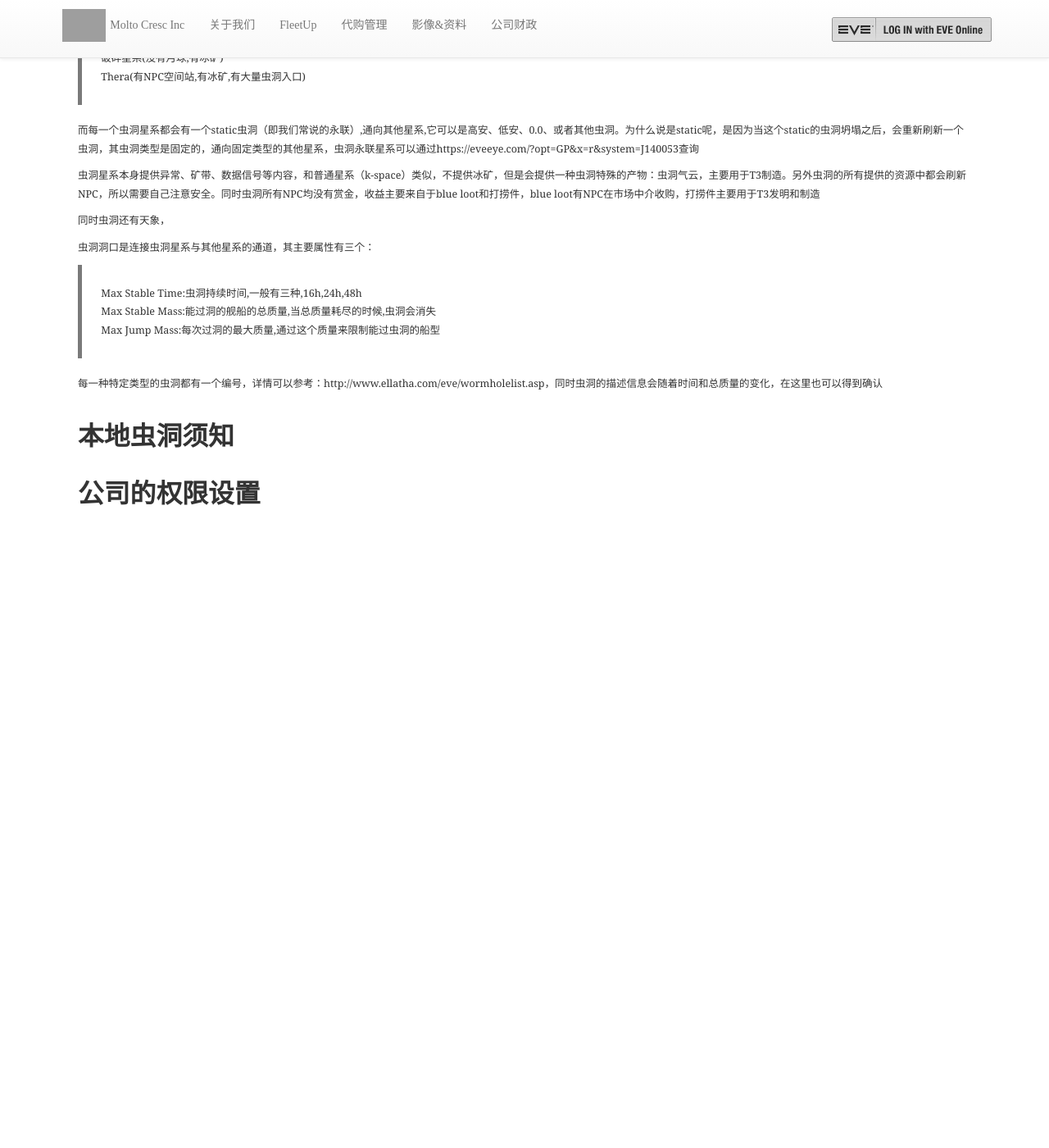
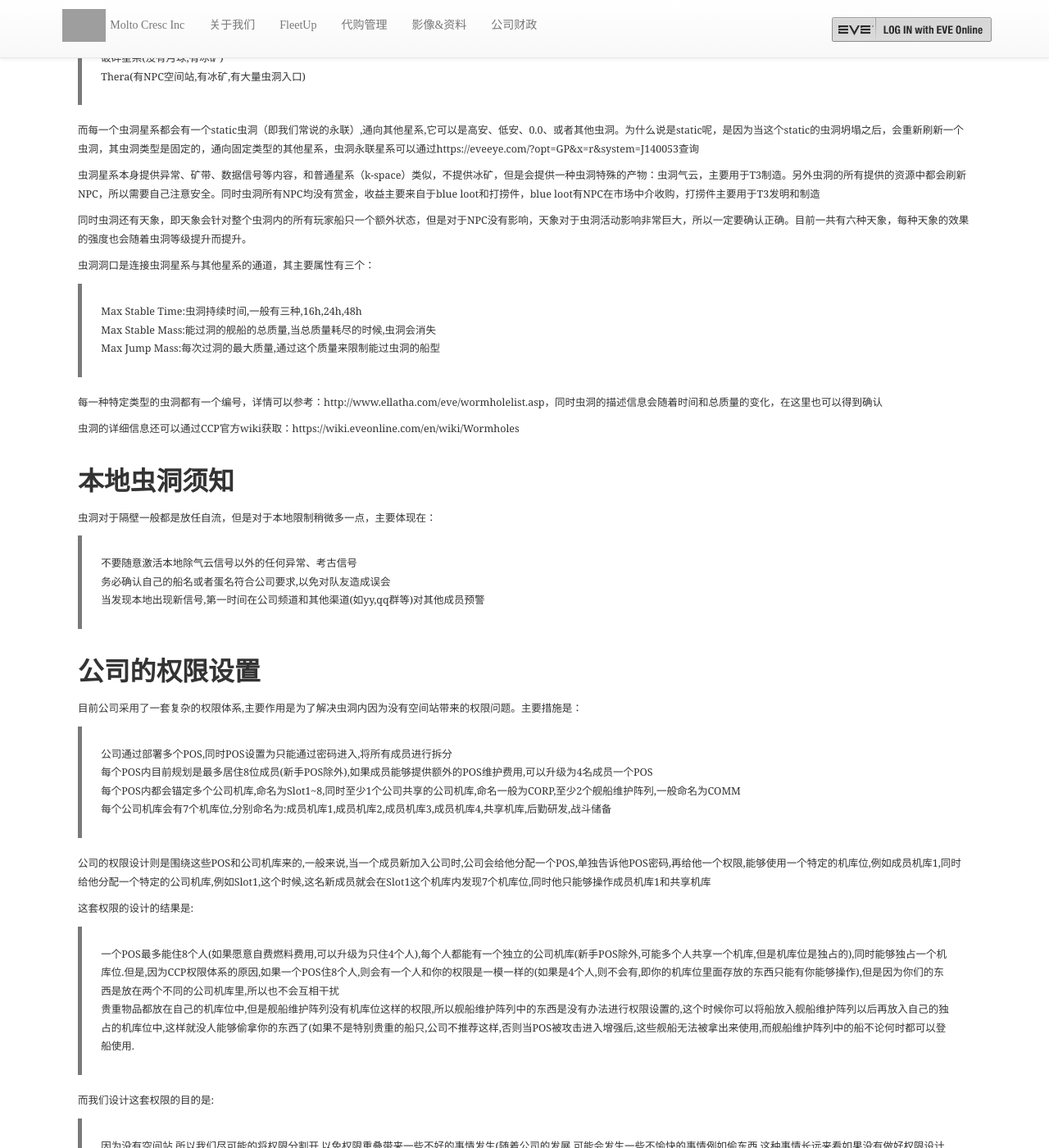
Before and after one commit to zhang98722/zhang98722.github.io, a Jekyll site: the page built from _posts/2015-01-04-what-you-should-know-in-wh.md, in a window 1280 px wide and 1400 px high, scrolled down 331 px. Shown: the whole window at 82% size. Built offline with Jekyll 4.4.1, drawn with Linux system fonts in a browser that asks for light colours; before the commit the page ends 1127 px from its top, so only the background shows below that; some of the changed text lies outside the part shown; grey boxes are pictures that could not be loaded.

Commit message:
Update 2015-01-04-what-you-should-know-in-wh.md

```diff
--- a/_posts/2015-01-04-what-you-should-know-in-wh.md
+++ b/_posts/2015-01-04-what-you-should-know-in-wh.md
@@ -20,7 +20,7 @@
 
 虫洞星系本身提供异常、矿带、数据信号等内容，和普通星系（k-space）类似，不提供冰矿，但是会提供一种虫洞特殊的产物：虫洞气云，主要用于T3制造。另外虫洞的所有提供的资源中都会刷新NPC，所以需要自己注意安全。同时虫洞所有NPC均没有赏金，收益主要来自于blue loot和打捞件，blue loot有NPC在市场中介收购，打捞件主要用于T3发明和制造
 
-同时虫洞还有天象，
+同时虫洞还有天象，即天象会针对整个虫洞内的所有玩家船只一个额外状态，但是对于NPC没有影响，天象对于虫洞活动影响非常巨大，所以一定要确认正确。目前一共有六种天象，每种天象的效果的强度也会随着虫洞等级提升而提升。
 
 虫洞洞口是连接虫洞星系与其他星系的通道，其主要属性有三个：
 
@@ -30,6 +30,32 @@
 
 每一种特定类型的虫洞都有一个编号，详情可以参考：http://www.ellatha.com/eve/wormholelist.asp，同时虫洞的描述信息会随着时间和总质量的变化，在这里也可以得到确认
 
+虫洞的详细信息还可以通过CCP官方wiki获取：https://wiki.eveonline.com/en/wiki/Wormholes
+
 ## 本地虫洞须知
 
+虫洞对于隔壁一般都是放任自流，但是对于本地限制稍微多一点，主要体现在：
+
+> 不要随意激活本地除气云信号以外的任何异常、考古信号<br>
+> 务必确认自己的船名或者蛋名符合公司要求,以免对队友造成误会<br>
+> 当发现本地出现新信号,第一时间在公司频道和其他渠道(如yy,qq群等)对其他成员预警
+
 ## 公司的权限设置
+
+目前公司采用了一套复杂的权限体系,主要作用是为了解决虫洞内因为没有空间站带来的权限问题。主要措施是：
+
+> 公司通过部署多个POS,同时POS设置为只能通过密码进入,将所有成员进行拆分<br>
+> 每个POS内目前规划是最多居住8位成员(新手POS除外),如果成员能够提供额外的POS维护费用,可以升级为4名成员一个POS<br>
+> 每个POS内都会锚定多个公司机库,命名为Slot1~8,同时至少1个公司共享的公司机库,命名一般为CORP,至少2个舰船维护阵列,一般命名为COMM<br>
+> 每个公司机库会有7个机库位,分别命名为:成员机库1,成员机库2,成员机库3,成员机库4,共享机库,后勤研发,战斗储备
+
+公司的权限设计则是围绕这些POS和公司机库来的,一般来说,当一个成员新加入公司时,公司会给他分配一个POS,单独告诉他POS密码,再给他一个权限,能够使用一个特定的机库位,例如成员机库1,同时给他分配一个特定的公司机库,例如Slot1,这个时候,这名新成员就会在Slot1这个机库内发现7个机库位,同时他只能够操作成员机库1和共享机库
+
+这套权限的设计的结果是:
+
+> 一个POS最多能住8个人(如果愿意自费燃料费用,可以升级为只住4个人),每个人都能有一个独立的公司机库(新手POS除外,可能多个人共享一个机库,但是机库位是独占的),同时能够独占一个机库位.但是,因为CCP权限体系的原因,如果一个POS住8个人,则会有一个人和你的权限是一模一样的(如果是4个人,则不会有,即你的机库位里面存放的东西只能有你能够操作),但是因为你们的东西是放在两个不同的公司机库里,所以也不会互相干扰<br>
+> 贵重物品都放在自己的机库位中,但是舰船维护阵列没有机库位这样的权限,所以舰船维护阵列中的东西是没有办法进行权限设置的,这个时候你可以将船放入舰船维护阵列以后再放入自己的独占的机库位中,这样就没人能够偷拿你的东西了(如果不是特别贵重的船只,公司不推荐这样,否则当POS被攻击进入增强后,这些舰船无法被拿出来使用,而舰船维护阵列中的船不论何时都可以登船使用.
+
+而我们设计这套权限的目的是:
+
+> 因为没有空间站,所以我们尽可能的将权限分割开,以免权限重叠带来一些不好的事情发生(随着公司的发展,可能会发生一些不愉快的事情例如偷东西,这种事情长远来看如果没有做好权限设计是必然会发生的)
```
